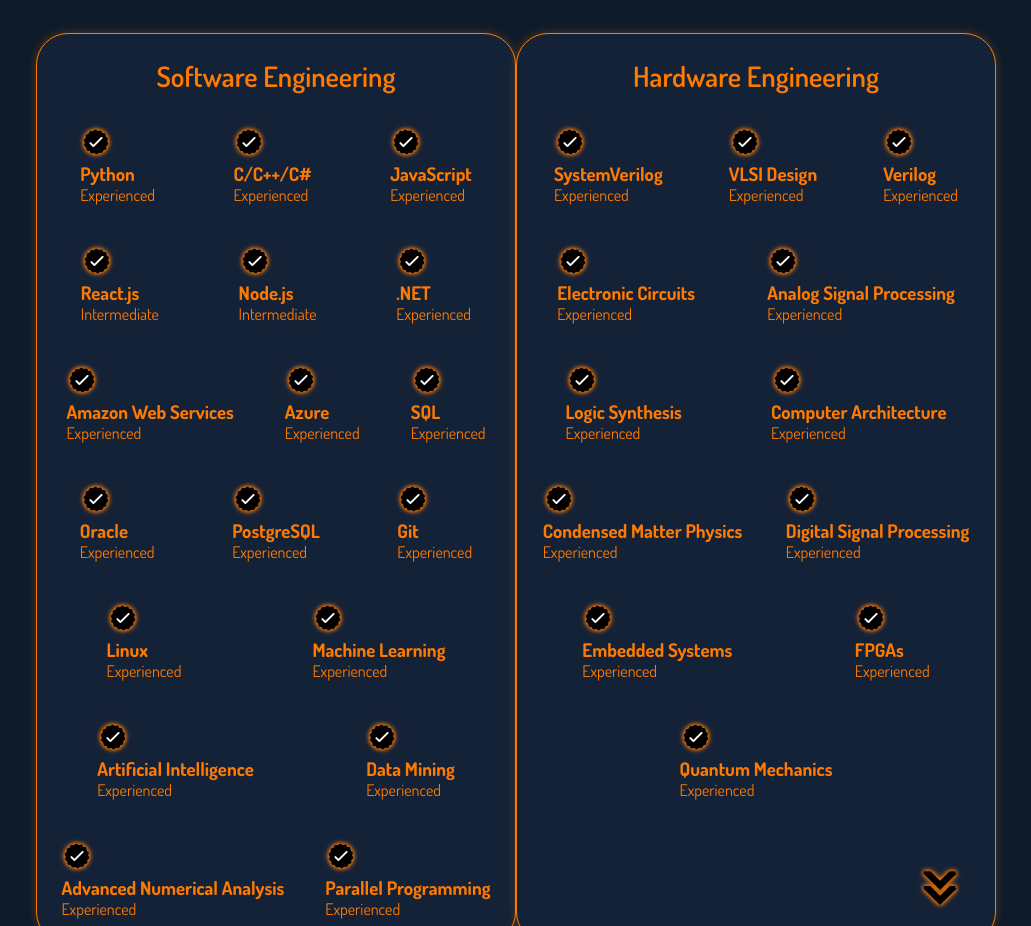
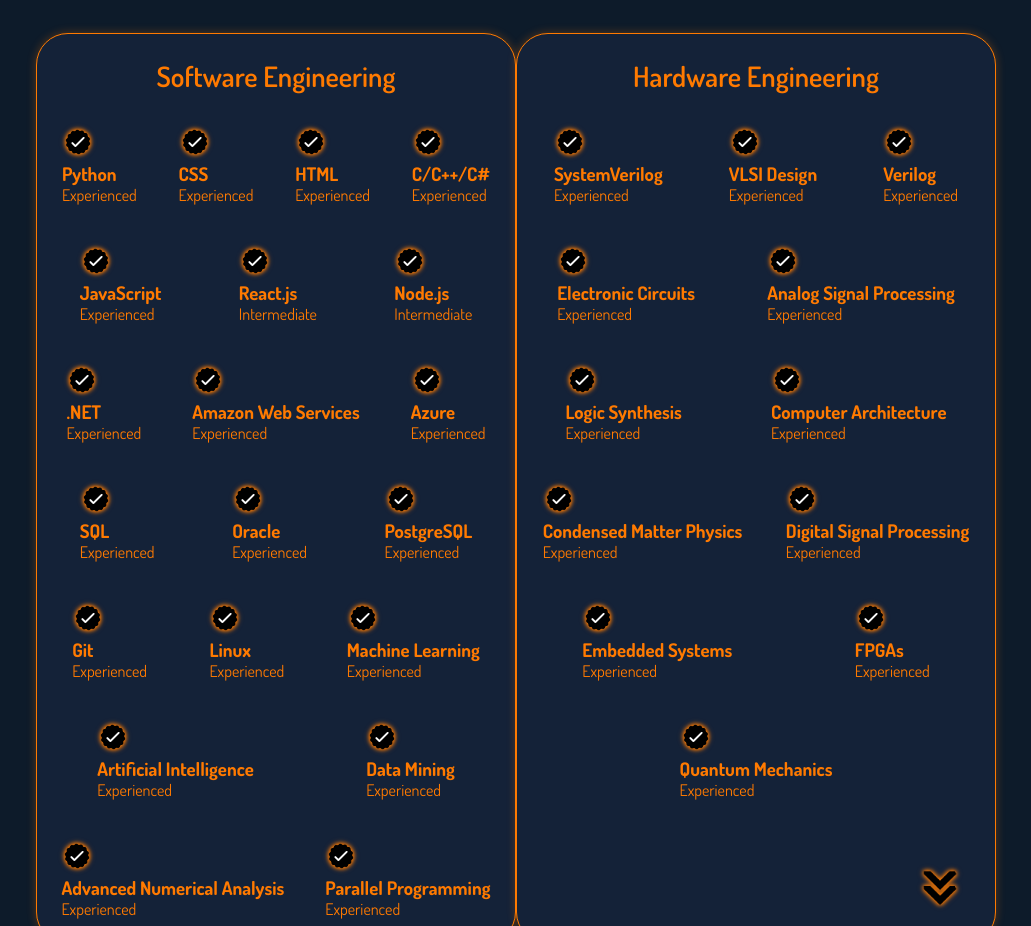
Before and after one commit to Vishnu130/html-css-js-portfolio-website, a plain HTML site: page index.html in a window 1280 px wide. Shown: the part 3372-4298 px from the top of the page, without its empty margins (124-1155 px from the left). Drawn offline with Linux system fonts and the light colour scheme.

Commit message:
Update index.html

```diff
--- a/index.html
+++ b/index.html
@@ -223,6 +223,20 @@
                         <img src="assets/checkmark.png" alt="skills icon" class = "icon">
                         <div>
                             <h3>Python</h3>
+                            <p>Experienced</p>
+                        </div>
+                    </article>
+                     <article>
+                        <img src="assets/checkmark.png" alt="skills icon" class = "icon">
+                        <div>
+                            <h3>CSS</h3>
+                            <p>Experienced</p>
+                        </div>
+                    </article>
+                     <article>
+                        <img src="assets/checkmark.png" alt="skills icon" class = "icon">
+                        <div>
+                            <h3>HTML</h3>
                             <p>Experienced</p>
                         </div>
                     </article>
```
